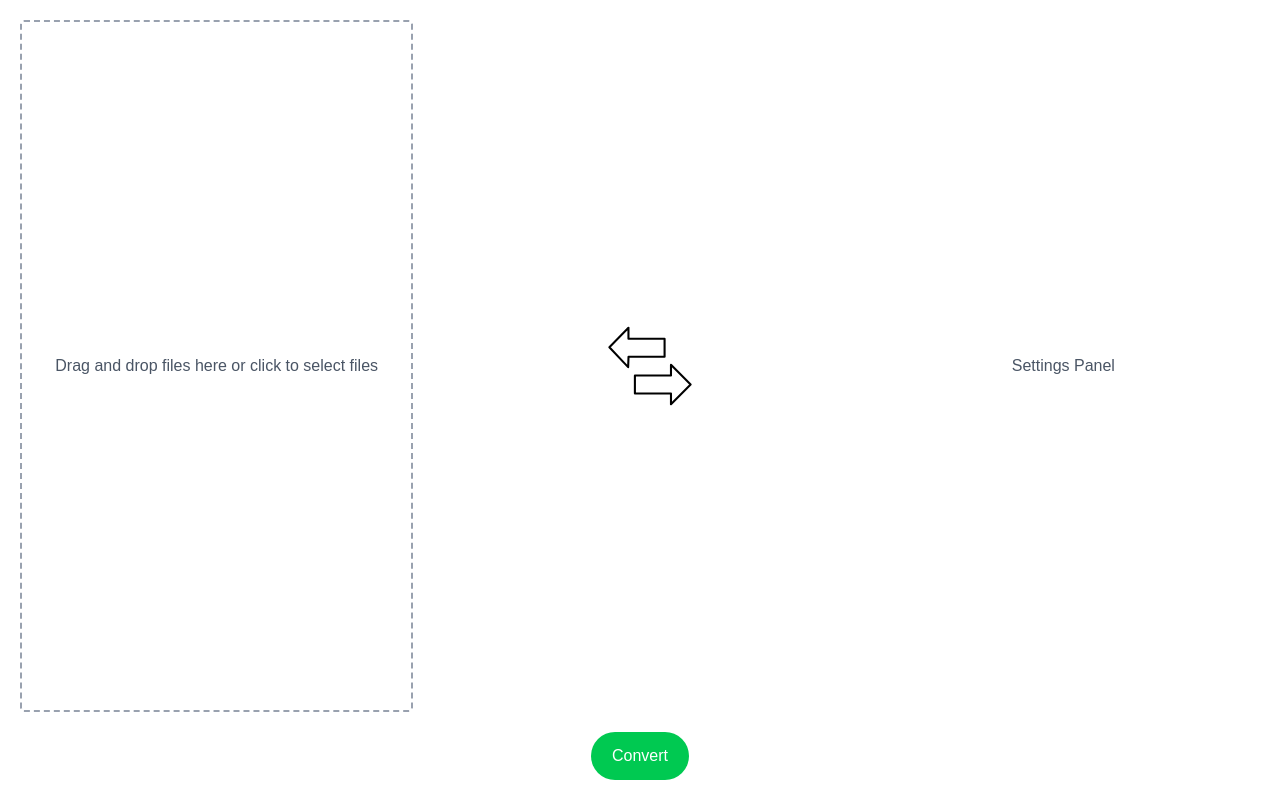
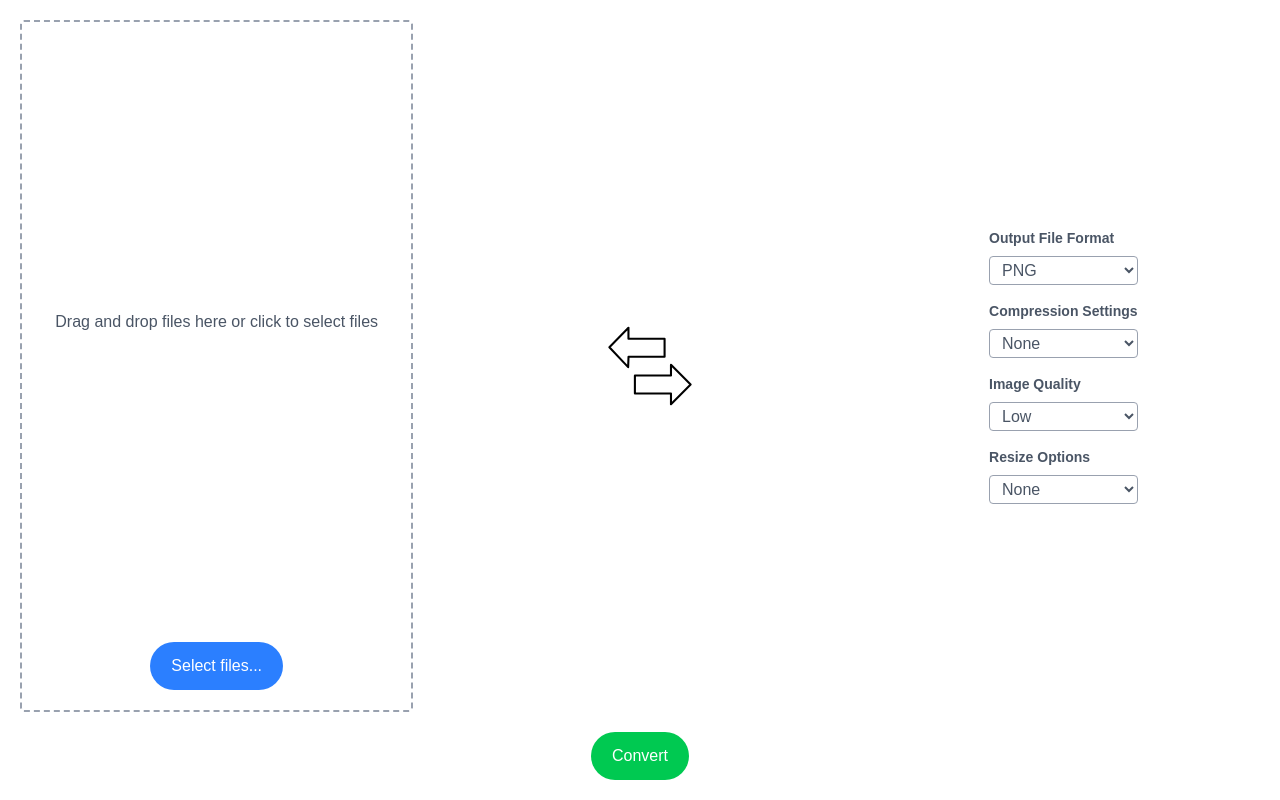
Before and after one commit to LibreConverters/libreconverters.com, a Next.js app: page / in a window 1280 px wide. Built offline with nearby package versions, Linux system fonts and the light colour scheme.

Commit message:
mockup appearance. no functionality just yet

```diff
--- a/src/app/FileDropBox.tsx
+++ b/src/app/FileDropBox.tsx
@@ -1,11 +1,49 @@
 import React from 'react';
 
 const FileDropBox = () => {
-  return (
-    <div className="flex items-center justify-center w-full h-full border-2 border-dashed border-gray-400 p-5 rounded text-gray-600">
-      Drag and drop files here or click to select files
-    </div>
-  );
+    return (
+        <div
+            className="flex flex-col items-center justify-center w-full h-full border-2 border-dashed border-gray-400 rounded text-gray-600"
+            onDrop={(e) => {
+                e.preventDefault();
+                const files = Array.from(e.dataTransfer.files).filter(
+                (file) => file.type.startsWith('image/')
+                );
+                // Handle the image files
+            }}
+            onDragOver={(e) => e.preventDefault()}
+            >
+
+            {/* Drag and drop area text */}
+            <div className="flex items-center justify-center h-full">
+                Drag and drop files here or click to select files
+            </div>
+
+
+
+            <div className="py-5">
+                {/* Select files button */}
+                <div className="flex items-center justify-center">
+                    <button
+                        className="rounded-full border border-transparent transition-colors flex items-center justify-center bg-blue-500 text-white gap-2 hover:bg-blue-600 dark:hover:bg-blue-400 font-medium text-sm sm:text-base h-10 sm:h-12 px-4 sm:px-5 sm:w-auto"
+                        onClick={() => {
+                        const input = document.createElement('input');
+                        input.type = 'file';
+                        input.accept = 'image/*';
+                        input.multiple = true;
+                        input.onchange = (e) => {
+                            const files = Array.from(input.files || []);
+                            // Handle the image files
+                        };
+                        input.click();
+                        }}
+                    >
+                        Select files...
+                    </button>
+                </div>
+            </div>
+        </div>
+    );
 };
 
 export default FileDropBox;
--- a/src/app/SettingsPanel.tsx
+++ b/src/app/SettingsPanel.tsx
@@ -3,7 +3,60 @@ import React from 'react';
 const SettingsPanel = () => {
   return (
     <div className="flex items-center justify-center w-full h-full p-5 rounded text-gray-600">
-      Settings Panel
+      <div className="flex flex-col gap-4">
+        <div className="flex flex-col gap-2">
+          <label className="text-sm font-semibold" htmlFor="outputFormat">
+            Output File Format
+          </label>
+          <select
+            id="outputFormat"
+            className="bg-white border border-gray-400 rounded px-2 py-1"
+          >
+            <option value="png">PNG</option>
+            <option value="jpeg">JPEG</option>
+            <option value="webp">WEBP</option>
+          </select>
+        </div>
+        <div className="flex flex-col gap-2">
+          <label className="text-sm font-semibold" htmlFor="compression">
+            Compression Settings
+          </label>
+          <select
+            id="compression"
+            className="bg-white border border-gray-400 rounded px-2 py-1"
+          >
+            <option value="none">None</option>
+            <option value="lossless">Lossless</option>
+            <option value="lossy">Lossy</option>
+          </select>
+        </div>
+        <div className="flex flex-col gap-2">
+          <label className="text-sm font-semibold" htmlFor="imageQuality">
+            Image Quality
+          </label>
+          <select
+            id="imageQuality"
+            className="bg-white border border-gray-400 rounded px-2 py-1"
+          >
+            <option value="1">Low</option>
+            <option value="5">Medium</option>
+            <option value="10">High</option>
+          </select>
+        </div>
+        <div className="flex flex-col gap-2">
+          <label className="text-sm font-semibold" htmlFor="resizeOptions">
+            Resize Options
+          </label>
+          <select
+            id="resizeOptions"
+            className="bg-white border border-gray-400 rounded px-2 py-1"
+          >
+            <option value="none">None</option>
+            <option value="contain">Contain</option>
+            <option value="cover">Cover</option>
+          </select>
+        </div>
+      </div>
     </div>
   );
 };
```
